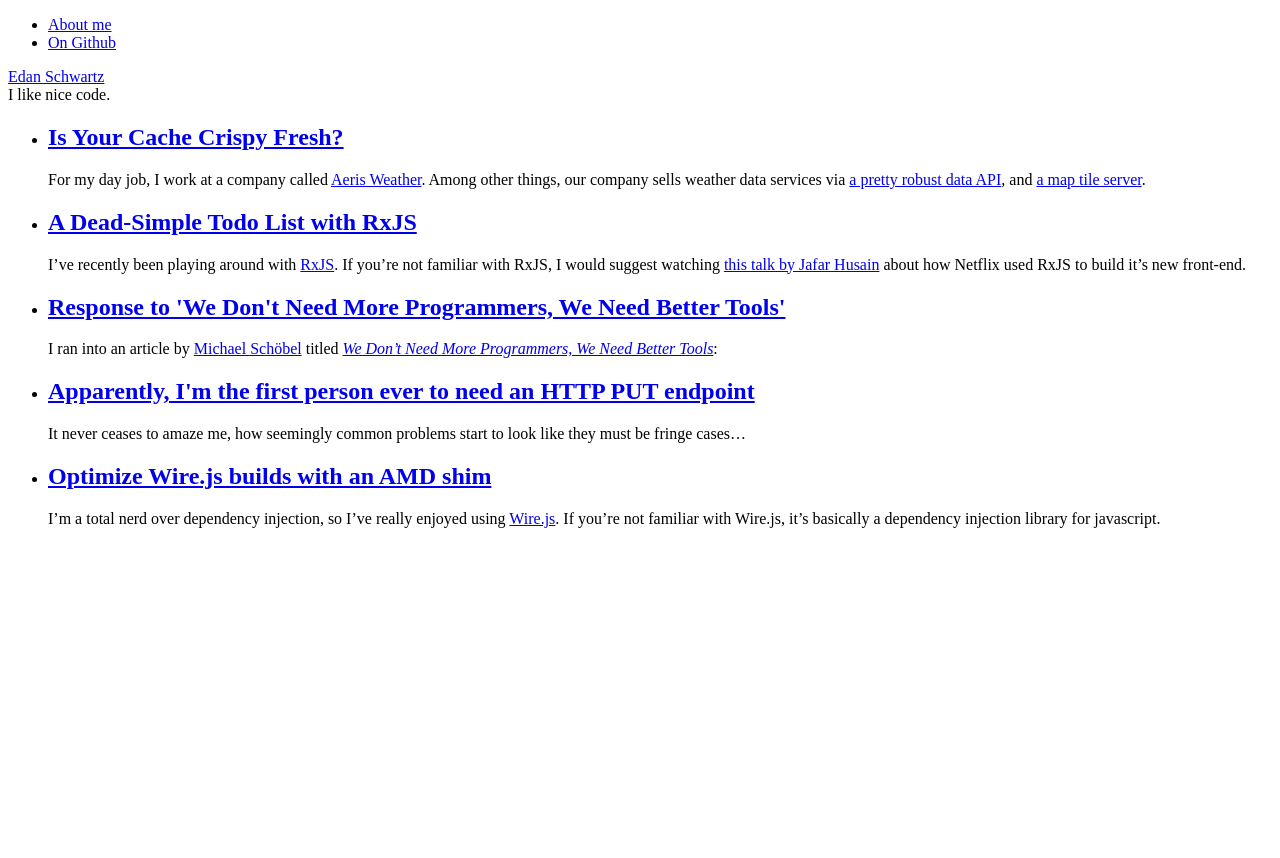
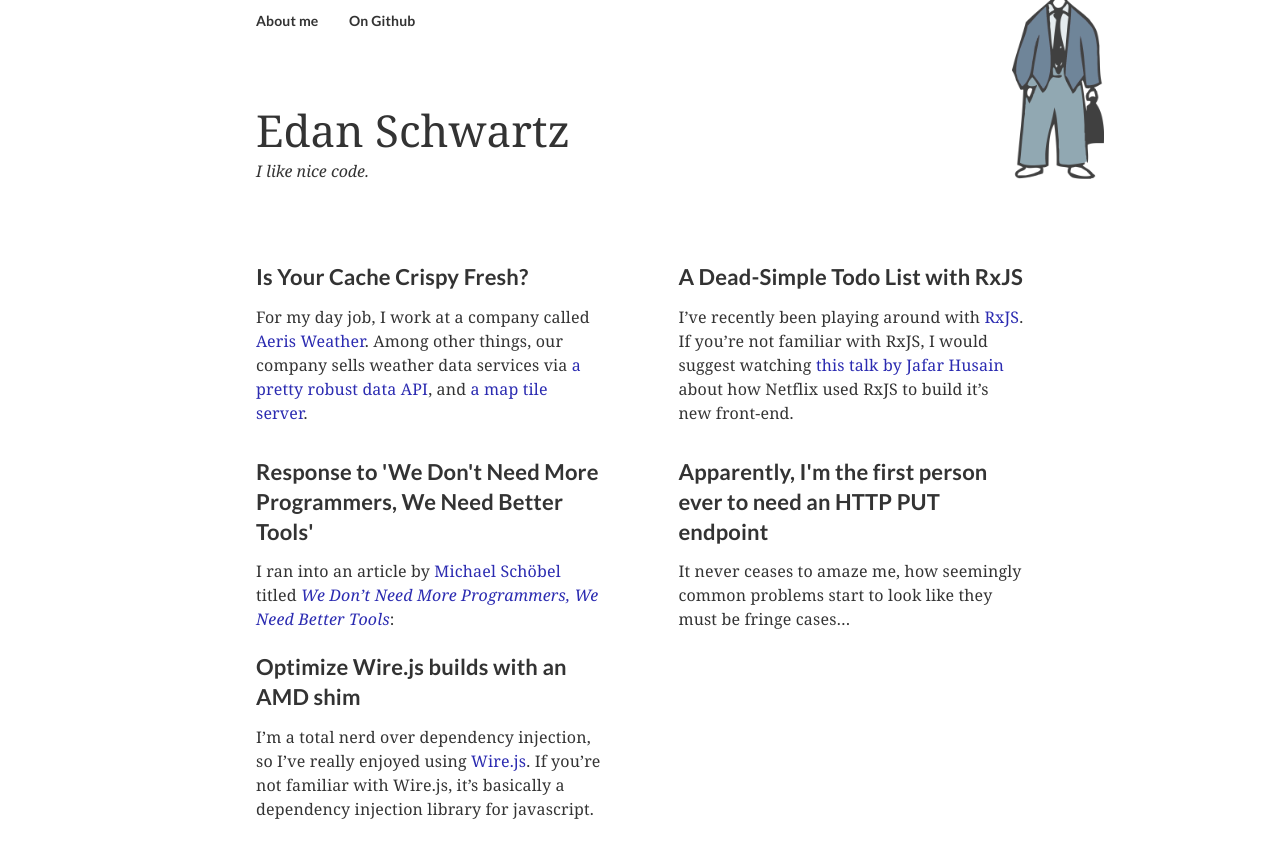
Before and after one commit to eschwartz/eschwartz.github.io, a Jekyll site: the page built from index.html, in a window 1280 px wide. Shown: the top 858 px of the page. Built offline with Jekyll 4.4.1, drawn with Linux system fonts in a browser that asks for light colours.

Commit message:
Fix incorrect asset paths
Github Pages upgraded to Jekyll 3 -
which includes major breaking changes -
and did not tell anyone about it....

See:
- https://github.com/plusjade/jekyll-bootstrap/issues/295
- http://jekyllrb.com/docs/upgrading/2-to-3/#layout-metadata

```diff
--- a/_config.yml
+++ b/_config.yml
@@ -2,7 +2,7 @@
 # For more see: http://jekyllrb.com/docs/permalinks/
 permalink: /:categories/:year/:month/:day/:title
 
-exclude: [".rvmrc", ".rbenv-version", "README.md", "Rakefile", "changelog.md"]
+exclude: [".rvmrc", ".rbenv-version", "README.md", "Rakefile", "changelog.md", "vendor"]
 highlighter: pygments
 
 # Themes are encouraged to use these universal variables
@@ -23,7 +23,7 @@ author :
 # Else if you are pushing to username.github.io, replace with your username.
 # Finally if you are pushing to a GitHub project page, include the project name at the end.
 #
-production_url : http://blog.edanschwartz.com
+production_url : http://eschwartz.github.io
 
 # All Jekyll-Bootstrap specific configurations are namespaced into this hash
 #
--- a/_includes/JB/setup
+++ b/_includes/JB/setup
@@ -16,7 +16,7 @@
     {% if site.JB.ASSET_PATH %}
       {% assign ASSET_PATH = site.JB.ASSET_PATH %}
     {% else %}
-      {% capture ASSET_PATH %}{{ BASE_PATH }}/assets/themes/{{ page.theme.name }}{% endcapture %}
+      {% capture ASSET_PATH %}{{ BASE_PATH }}/assets/themes/{{ layout.theme.name }}{% endcapture %}
     {% endif %}
   {% endif %}
 {% endcapture %}{% assign jbcache = nil %}
--- a/_layouts/default.html
+++ b/_layouts/default.html
@@ -17,7 +17,7 @@ theme:
   <link rel="icon" type="image/png" href="{{ ASSET_PATH }}/images/avatar.png">
 
   <link href='http://fonts.googleapis.com/css?family=Lato:700|Libre+Baskerville:400,700' rel='stylesheet' type='text/css'>
-  <link rel="stylesheet" href="{{ ASSET_PATH }}/css/{{ page.stylesheet }}.css"/>
+  <link rel="stylesheet" href="{{ ASSET_PATH }}/css/{{ layout.stylesheet }}.css"/>
 </head>
 <body>
 
--- a/_layouts/page.html
+++ b/_layouts/page.html
@@ -1,5 +1,6 @@
 ---
 layout: default
+stylesheet: 'post-list'
 ---
 {% include JB/setup %}
 
--- a/index.html
+++ b/index.html
@@ -1,6 +1,5 @@
 ---
 layout: page
-stylesheet: 'post-list'
 ---
 
 <ul class="post-list">
```
